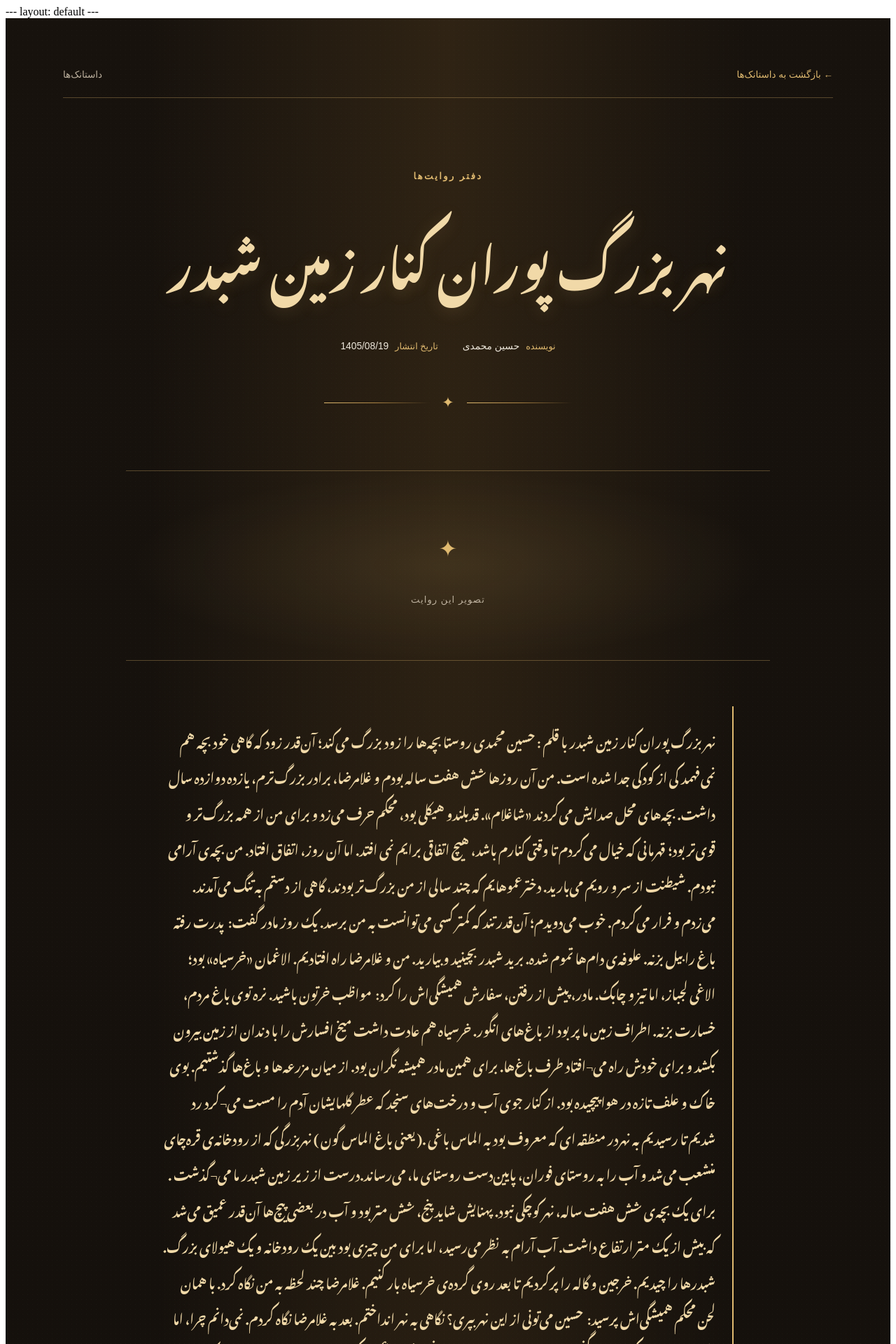
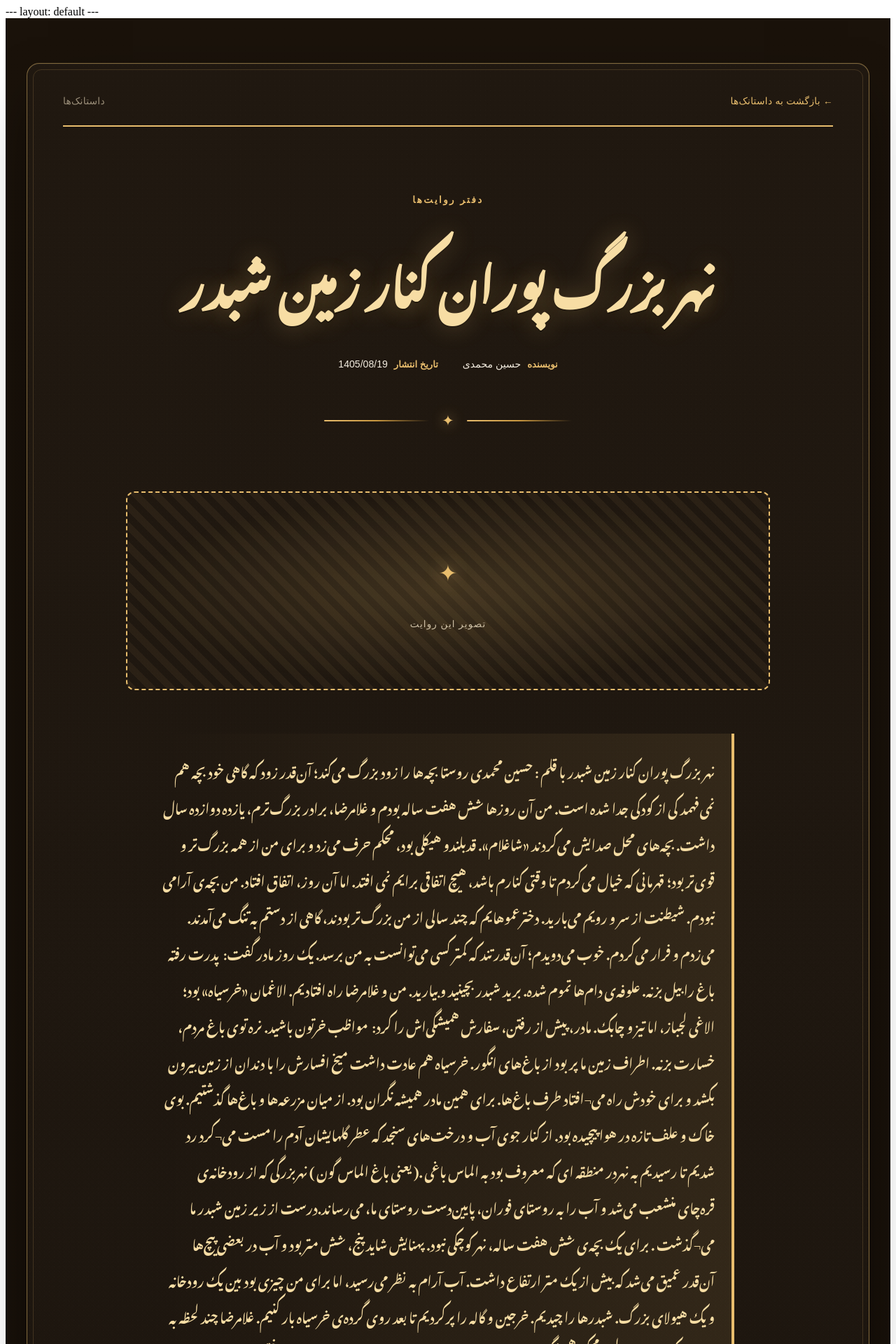
Before and after one commit to hossein-amirza/hossein-amirza, a Jekyll site: the page built from _stories/nahre-bozorg-pouran-kenar-zamin-shabdar.md, in a window 1280 px wide. Shown: the top 1920 px of the page at 70% size. Built offline with Jekyll 4.4.1, drawn with Linux system fonts in a browser that asks for light colours.

Commit message:
Update work.html

```diff
--- a/_layouts/work.html
+++ b/_layouts/work.html
@@ -25,7 +25,7 @@ layout: default
     {% assign collection_url = "/series/" %}
 {% endcase %}
 
-<div class="literary-shell">
+<div class="literary-shell{% if page.poem %} is-poem{% endif %}">
   <article class="literary-page" lang="fa" dir="rtl"
            itemscope itemtype="https://schema.org/CreativeWork">
 
@@ -34,7 +34,7 @@ layout: default
         <span aria-hidden="true">←</span>
         بازگشت به {{ collection_title | escape }}
       </a>
-      <span>{{ collection_title | escape }}</span>
+      <span class="literary-nav-current">{{ collection_title | escape }}</span>
     </nav>
 
     <header class="literary-header">
@@ -45,9 +45,7 @@ layout: default
       </h1>
 
       {% if page.subtitle %}
-        <p class="literary-subtitle">
-          {{ page.subtitle | escape }}
-        </p>
+        <p class="literary-subtitle">{{ page.subtitle | escape }}</p>
       {% endif %}
 
       <div class="literary-meta">
@@ -93,9 +91,7 @@ layout: default
     </figure>
 
     {% if page.excerpt %}
-      <div class="literary-intro">
-        {{ page.excerpt }}
-      </div>
+      <div class="literary-intro">{{ page.excerpt }}</div>
     {% endif %}
 
     <div class="literary-content" itemprop="text">
@@ -106,9 +102,7 @@ layout: default
       <div class="literary-ornament" aria-hidden="true">
         <span></span><b>❧</b><span></span>
       </div>
-
       <p>پایان یک روایت، آغاز ماندگاری آن در خاطر است.</p>
-
       <a class="literary-return" href="{{ collection_url | relative_url }}">
         بازگشت به {{ collection_title | escape }}
       </a>
@@ -118,82 +112,100 @@ layout: default
 </div>
 
 <style>
-/* =========================================
-   1. هویت بصری و زمینه
-   ========================================= */
+/* ═══════════════════════════════════════
+   متغیرها و زمینه
+   ═══════════════════════════════════════ */
 
 .literary-shell {
-  --gold: #dfb96f;
-  --gold-light: #f1d9a8;
-  --gold-deep: #a98243;
-  --ink: #eee8dc;
-  --muted: #bdb19e;
-  --line: rgba(223,185,111,.32);
+  --gold: #e8bd6d;
+  --gold-light: #f7dda4;
+  --gold-deep: #c9973f;
+  --ink: #f3ecdf;
+  --ink-strong: #ffffff;
+  --muted: #cfc1a6;
+  --line: rgba(232,189,109,.50);
+  --line-strong: #e8bd6d;
+  --bg-base: #0d0a07;
+  --bg-warm: #1a120a;
 
   position: relative;
   isolation: isolate;
-  overflow: hidden;
-
   background:
-    radial-gradient(ellipse at 50% 0%,
-      rgba(184,133,59,.15), transparent 48%),
-    radial-gradient(ellipse at 100% 75%,
-      rgba(130,86,38,.09), transparent 45%),
-    linear-gradient(180deg,#17120d 0%,#100d0a 55%,#0d0b09 100%);
-
-  padding: clamp(24px,5vw,65px) 0 75px;
+    radial-gradient(900px 520px at 82% -8%, rgba(232,189,109,.18), transparent 62%),
+    radial-gradient(720px 480px at 8% 112%, rgba(232,189,109,.12), transparent 68%),
+    linear-gradient(180deg, var(--bg-warm), var(--bg-base) 70%);
+  padding: clamp(24px,5vw,65px) 0 clamp(45px,6vw,80px);
   color: var(--ink);
   font-family: "Vazirmatn", sans-serif;
 }
 
-.literary-shell::before {
+.literary-page::after {
   content: "";
   position: absolute;
   inset: 0;
   z-index: -1;
-  opacity: .16;
+  opacity: .10;
   pointer-events: none;
-  background-image:
-    radial-gradient(rgba(255,255,255,.15) .5px,transparent .5px);
+  background-image: radial-gradient(rgba(255,255,255,.18) .5px, transparent .5px);
   background-size: 7px 7px;
+  border-radius: inherit;
 }
 
-/* =========================================
-   2. صفحه؛ بدون قاب و کارت
-   ========================================= */
+/* ═══════════════════════════════════════
+   قاب اصلی
+   ═══════════════════════════════════════ */
 
 .literary-page {
   width: min(100% - 32px, 1100px);
   margin: 0 auto;
-  padding: 0 clamp(10px,4vw,55px) 30px;
-
+  padding: clamp(16px,3vw,36px) clamp(12px,4vw,55px) 42px;
   color: var(--ink);
   direction: rtl;
   line-height: 2.6;
   position: relative;
+  background: linear-gradient(180deg, rgba(255,255,255,.028), rgba(255,255,255,.006));
+  border: 1px solid var(--line);
+  border-radius: 18px;
+  box-shadow:
+    0 30px 80px -30px rgba(0,0,0,.9),
+    inset 0 1px 0 rgba(255,255,255,.05);
 }
 
-/* =========================================
-   3. مسیر بازگشت
-   ========================================= */
+.literary-page::before {
+  content: "";
+  position: absolute;
+  inset: 8px;
+  border: 1px solid var(--line);
+  border-radius: 12px;
+  pointer-events: none;
+  opacity: .35;
+}
+
+/* ═══════════════════════════════════════
+   نوار مسیر
+   ═══════════════════════════════════════ */
 
 .literary-nav {
   display: flex;
   justify-content: space-between;
   align-items: center;
   gap: 15px;
+  padding-bottom: 16px;
+  border-bottom: 2px solid var(--line-strong);
+  color: var(--muted);
+  font-size: .86rem;
+  letter-spacing: .02em;
+}
 
-  padding: 0 0 14px;
-  border-bottom: 1px solid var(--line);
-
-  color: var(--muted);
-  font-size: .84rem;
+.literary-nav-current {
+  opacity: .7;
 }
 
 .literary-nav a,
 .literary-return {
   color: var(--gold);
   text-decoration: none;
+  font-weight: 500;
   transition: color .2s ease;
 }
 
@@ -202,46 +214,44 @@ layout: default
   color: var(--gold-light);
 }
 
-/* =========================================
-   4. عنوان و مشخصات اثر
-   ========================================= */
+/* ═══════════════════════════════════════
+   هدر و عنوان
+   ═══════════════════════════════════════ */
 
 .literary-header {
   max-width: 900px;
-  margin: auto;
-  padding: clamp(45px,8vw,95px) 0 5px;
+  margin: 0 auto;
+  padding: clamp(42px,7vw,88px) 0 8px;
   text-align: center;
 }
 
 .literary-eyebrow {
   margin: 0 0 20px;
   color: var(--gold);
-  font-size: .82rem;
+  font-size: .84rem;
   font-weight: 600;
   letter-spacing: .18em;
+  text-transform: uppercase;
 }
 
 .literary-title {
-  max-width: 900px;
   margin: 0 auto;
-
   color: var(--gold-light);
-  font-family: "Noto Nastaliq Urdu","Vazirmatn",serif;
-  font-size: clamp(2.2rem,6vw,4.4rem);
-  font-weight: 600;
-  line-height: 2.25;
-
+  font-family: "Noto Nastaliq Urdu", "Vazirmatn", serif;
+  font-size: clamp(2.1rem,5.6vw,4.2rem);
+  font-weight: 700;
+  line-height: 2.2;
   text-wrap: balance;
-  text-shadow: 0 4px 25px rgba(223,185,111,.16);
+  text-shadow: 0 0 34px rgba(232,189,109,.30), 0 2px 0 rgba(0,0,0,.35);
 }
 
 .literary-subtitle {
-  max-width: 700px;
-  margin: 20px auto 0;
+  max-width: 720px;
+  margin: 18px auto 0;
   color: var(--muted);
-  font-family: "Noto Nastaliq Urdu","Vazirmatn",serif;
-  font-size: 1.05rem;
-  line-height: 2.5;
+  font-family: "Noto Nastaliq Urdu", "Vazirmatn", serif;
+  font-size: 1.06rem;
+  line-height: 2.4;
 }
 
 .literary-meta {
@@ -251,7 +261,7 @@ layout: default
   gap: 12px 35px;
   margin-top: 30px;
   color: var(--ink);
-  font-size: .86rem;
+  font-size: .88rem;
 }
 
 .literary-meta > span {
@@ -262,45 +272,43 @@ layout: default
 
 .meta-label {
   color: var(--gold);
-  font-size: .8rem;
+  font-size: .82rem;
+  font-weight: 600;
 }
 
-/* =========================================
-   5. تزئینات ظریف
-   ========================================= */
+/* ═══════════════════════════════════════
+   تزئینات
+   ═══════════════════════════════════════ */
 
 .literary-ornament {
   display: flex;
   justify-content: center;
   align-items: center;
   gap: 18px;
-  margin: 35px auto;
+  margin: 36px auto;
   color: var(--gold);
 }
 
 .literary-ornament span {
   width: min(25%,150px);
-  height: 1px;
-  background: linear-gradient(
-    to left,
-    transparent,
-    var(--gold-deep),
-    var(--gold)
-  );
+  height: 2px;
+  background: linear-gradient(to left, transparent, var(--gold-deep), var(--gold));
+  border-radius: 2px;
 }
 
 .literary-ornament b {
   font-size: 1.3rem;
   font-weight: 400;
+  text-shadow: 0 0 18px rgba(232,189,109,.75);
 }
 
-/* =========================================
-   6. تصویر شاخص
-   ========================================= */
+/* ═══════════════════════════════════════
+   تصویر شاخص
+   ═══════════════════════════════════════ */
 
 .literary-cover {
   width: min(100%,920px);
-  margin: 30px auto 65px;
+  margin: 30px auto 62px;
   text-align: center;
 }
 
@@ -310,143 +318,169 @@ layout: default
   max-height: 600px;
   object-fit: cover;
   object-position: center;
-  border-radius: 2px;
-  box-shadow: 0 25px 65px rgba(0,0,0,.38);
+  border-radius: 6px;
+  border: 1px solid var(--line-strong);
+  box-shadow: 0 25px 65px -18px rgba(0,0,0,.85), 0 0 0 1px rgba(0,0,0,.4);
 }
 
 .literary-cover figcaption {
   margin-top: 13px;
   color: var(--muted);
-  font-size: .82rem;
+  font-size: .84rem;
 }
 
 .literary-cover-placeholder {
-  min-height: 270px;
+  min-height: 280px;
   display: flex;
   flex-direction: column;
   justify-content: center;
   align-items: center;
   gap: 14px;
-
-  border-top: 1px solid var(--line);
-  border-bottom: 1px solid var(--line);
-
+  border: 2px dashed var(--line-strong);
+  border-radius: 12px;
   background:
-    radial-gradient(ellipse at center,
-      rgba(223,185,111,.11),transparent 70%);
+    radial-gradient(ellipse at center, rgba(232,189,109,.16), transparent 70%),
+    repeating-linear-gradient(45deg,
+      rgba(232,189,109,.06) 0 10px,
+      transparent 10px 20px);
 }
 
 .cover-symbol {
   color: var(--gold);
   font-size: 2rem;
+  text-shadow: 0 0 24px rgba(232,189,109,.7);
 }
 
 .cover-caption {
   color: var(--muted);
-  font-size: .82rem;
+  font-size: .84rem;
   letter-spacing: .08em;
 }
 
-/* =========================================
-   7. پیش‌درآمد
-   ========================================= */
+/* ═══════════════════════════════════════
+   مقدمه
+   ═══════════════════════════════════════ */
 
 .literary-intro {
   max-width: 790px;
   margin: 45px auto 60px;
-  padding: 4px 24px 4px 0;
-
-  border-right: 2px solid var(--gold);
+  padding: 8px 24px 8px 0;
+  border-right: 4px solid var(--gold);
   color: var(--gold-light);
-
-  font-family: "Noto Nastaliq Urdu","Vazirmatn",serif;
-  font-size: 1.15rem;
+  font-family: "Noto Nastaliq Urdu", "Vazirmatn", serif;
+  font-size: 1.16rem;
   line-height: 2.8;
+  background: linear-gradient(to left, rgba(232,189,109,.10), transparent);
+  border-radius: 4px 0 0 4px;
 }
 
-/* =========================================
-   8. متن اصلی
-   ========================================= */
+/* ═══════════════════════════════════════
+   متن اصلی و تفکیک پاراگراف‌ها
+   ═══════════════════════════════════════ */
 
 .literary-content {
   max-width: 790px;
   margin: 0 auto;
-
   color: var(--ink);
   font-size: clamp(1.03rem,1.4vw,1.15rem);
   line-height: 2.9;
-
   text-align: justify;
   text-justify: inter-word;
   overflow-wrap: break-word;
 }
 
+/* پاراگراف‌ها بدون کارت و کادر سنگین */
+
 .literary-content p {
-  margin: 0 0 1.9em;
-  padding: 0;
+  display: block;
+  position: relative;
+  margin: 0 0 2.3em;
+  padding: 0 18px 0 8px;
+  border: 0;
+  border-right: 2px solid rgba(232,189,109,.55);
+  border-radius: 0;
+  background: transparent;
+  text-indent: 1.2em;
+  line-height: 2.9;
+  white-space: pre-line;
+}
 
-  line-height: 2.9;
-  text-indent: 1.4em;
-}
+/* پاراگراف اول کمی برجسته‌تر */
 
 .literary-content > p:first-child {
   color: var(--gold-light);
   font-size: 1.12em;
+  border-right: 3px solid var(--gold);
 }
 
-.literary-content p + p {
-  margin-top: .15em;
+/* حالت شعر */
+
+.literary-shell.is-poem .literary-content p {
+  white-space: pre-line;
+  text-indent: 0;
+  text-align: right;
+  background: none;
+  border-right: 0;
+  padding: 0 0 1.2em;
+  margin-bottom: 1.2em;
 }
 
-/* =========================================
-   9. تیترهای داخل متن
-   ========================================= */
+.literary-shell.is-poem .literary-content > p:first-child {
+  background: none;
+}
+
+/* ═══════════════════════════════════════
+   سرتیترها
+   ═══════════════════════════════════════ */
 
 .literary-content h2,
 .literary-content h3,
 .literary-content h4 {
   color: var(--gold-light);
-  font-family: "Noto Nastaliq Urdu","Vazirmatn",serif;
-  font-weight: 600;
-  line-height: 2.4;
-  margin: 2.7em 0 1em;
+  font-family: "Noto Nastaliq Urdu", "Vazirmatn", serif;
+  font-weight: 700;
+  line-height: 2.3;
+  margin: 2.6em 0 1em;
   text-align: right;
   text-wrap: balance;
 }
 
 .literary-content h2 {
-  font-size: 1.8rem;
+  font-size: 1.9rem;
   padding-bottom: 12px;
-  border-bottom: 1px solid var(--line);
+  border-bottom: 2px solid var(--gold);
 }
 
 .literary-content h3 {
-  font-size: 1.5rem;
+  font-size: 1.55rem;
 }
 
 .literary-content h4 {
-  font-size: 1.25rem;
+  font-size: 1.28rem;
 }
 
-/* =========================================
-   10. نقل‌قول
-   ========================================= */
+/* ═══════════════════════════════════════
+   نقل‌قول
+   ═══════════════════════════════════════ */
 
 .literary-content blockquote {
-  margin: 2.7em 0;
-  padding: 18px 25px;
-
-  border-right: 2px solid var(--gold);
+  margin: 2.6em 0;
+  padding: 20px 26px;
+  border-right: 4px solid var(--gold);
+  border-radius: 8px;
   color: var(--gold-light);
-  background: rgba(223,185,111,.055);
-
-  font-family: "Noto Nastaliq Urdu","Vazirmatn",serif;
-  font-size: 1.1rem;
+  background: rgba(232,189,109,.09);
+  font-family: "Noto Nastaliq Urdu", "Vazirmatn", serif;
+  font-size: 1.12rem;
   line-height: 2.8;
 }
 
 .literary-content blockquote p {
   margin-bottom: 1em;
+  padding: 0;
+  background: none;
+  border: 0;
+  transform: none;
   text-indent: 0;
 }
 
@@ -454,15 +488,17 @@ layout: default
   margin-bottom: 0;
 }
 
-/* =========================================
-   11. تصاویر و فهرست‌ها
-   ========================================= */
+/* ═══════════════════════════════════════
+   تصاویر و فهرست‌ها
+   ═══════════════════════════════════════ */
 
 .literary-content img {
   display: block;
   max-width: 100%;
   height: auto;
   margin: 40px auto;
+  border-radius: 6px;
+  border: 1px solid var(--line);
 }
 
 .literary-content ul,
@@ -473,72 +509,86 @@ layout: default
 
 .literary-content li {
   margin-bottom: .7em;
+  line-height: 2.7;
 }
 
 .literary-content a {
   color: var(--gold-light);
   text-decoration: underline;
   text-underline-offset: 5px;
+  text-decoration-thickness: 1.5px;
+  text-decoration-color: var(--gold);
+}
+
+.literary-content a:hover {
+  color: #fff;
+  text-decoration-color: #fff;
 }
 
 .literary-content hr {
-  width: 90px;
-  margin: 45px auto;
+  width: 100px;
+  margin: 48px auto;
   border: 0;
-  border-top: 1px solid var(--gold);
+  height: 2px;
+  background: linear-gradient(to left, transparent, var(--gold), transparent);
 }
 
-/* =========================================
-   12. پایان اثر
-   ========================================= */
+/* ═══════════════════════════════════════
+   پایان اثر
+   ═══════════════════════════════════════ */
 
 .literary-footer {
   max-width: 790px;
-  margin: 65px auto 0;
+  margin: 62px auto 0;
   text-align: center;
 }
 
 .literary-footer > p {
   margin: 0 0 22px;
   color: var(--muted);
-  font-family: "Noto Nastaliq Urdu","Vazirmatn",serif;
-  font-size: 1rem;
+  font-family: "Noto Nastaliq Urdu", "Vazirmatn", serif;
+  font-size: 1.02rem;
 }
 
 .literary-return {
   display: inline-block;
-  padding: 9px 25px;
-  border: 1px solid var(--line);
-  border-radius: 40px;
-  font-size: .87rem;
+  padding: 10px 28px;
+  border: 1.5px solid var(--gold);
+  border-radius: 999px;
+  font-size: .9rem;
+  font-weight: 500;
+  transition: background .2s ease, color .2s ease, border-color .2s ease;
 }
 
-/* =========================================
-   13. موبایل
-   ========================================= */
+.literary-return:hover {
+  background: rgba(232,189,109,.16);
+  border-color: var(--gold-light);
+  color: var(--gold-light);
+}
+
+/* ═══════════════════════════════════════
+   موبایل
+   ═══════════════════════════════════════ */
 
 @media (max-width:600px) {
-  .literary-shell {
-    padding: 20px 0 45px;
-  }
-
   .literary-page {
-    width: calc(100% - 22px);
-    padding: 0 4px 25px;
+    width: calc(100% - 16px);
+    padding: 14px 10px 32px;
+    border-radius: 14px;
   }
 
   .literary-header {
-    padding-top: 38px;
+    padding-top: 36px;
   }
 
   .literary-title {
-    font-size: clamp(1.9rem,7.5vw,2.5rem);
-    line-height: 2.3;
+    font-size: clamp(1.85rem,7.5vw,2.5rem);
+    line-height: 2.25;
   }
 
   .literary-meta {
     gap: 10px 18px;
-    font-size: .8rem;
+    font-size: .82rem;
   }
 
   .literary-cover {
@@ -546,42 +596,44 @@ layout: default
   }
 
   .literary-cover-placeholder {
-    min-height: 190px;
+    min-height: 200px;
   }
 
   .literary-content {
-    font-size: 1rem;
+    font-size: 1.02rem;
     line-height: 2.75;
     text-align: right;
   }
 
   .literary-content p {
+    padding: 0 13px 0 5px;
     line-height: 2.75;
-    margin-bottom: 1.65em;
+    margin-bottom: 2em;
     text-indent: 1em;
   }
 
   .literary-content h2 {
-    font-size: 1.5rem;
+    font-size: 1.55rem;
   }
 
   .literary-intro {
     padding-right: 16px;
-    font-size: 1rem;
+    font-size: 1.02rem;
   }
 
   .literary-content blockquote {
-    padding: 15px 18px;
+    padding: 16px 18px;
   }
 }
 
-/* =========================================
-   14. دسترسی‌پذیری و کاهش حرکت
-   ========================================= */
+/* ═══════════════════════════════════════
+   دسترسی‌پذیری
+   ═══════════════════════════════════════ */
 
 .literary-page a:focus-visible {
-  outline: 2px solid var(--gold-light);
+  outline: 3px solid var(--gold-light);
   outline-offset: 5px;
+  border-radius: 4px;
 }
 
 @media (prefers-reduced-motion: reduce) {
@@ -607,7 +659,15 @@ layout: default
     width: 100%;
     margin: 0;
     padding: 0;
-    color: #222;
+    color: #111;
+    background: #fff;
+    border: 0;
+    box-shadow: none;
+  }
+
+  .literary-page::before,
+  .literary-page::after {
+    display: none;
   }
 
   .literary-nav,
@@ -622,7 +682,7 @@ layout: default
   .literary-content h3,
   .literary-content blockquote,
   .literary-intro {
-    color: #222;
+    color: #111;
   }
 
   .literary-content {
@@ -630,6 +690,14 @@ layout: default
     line-height: 2.2;
   }
 
+  .literary-content p {
+    background: none;
+    border: 0;
+    border-right: 2px solid #999;
+    padding: 0 10px 0 0;
+    margin-bottom: 1.4em;
+  }
+
   .literary-cover img {
     box-shadow: none;
   }
```
Also changed, not shown: other parts of _layouts/work.html (+3 -3 lines).
